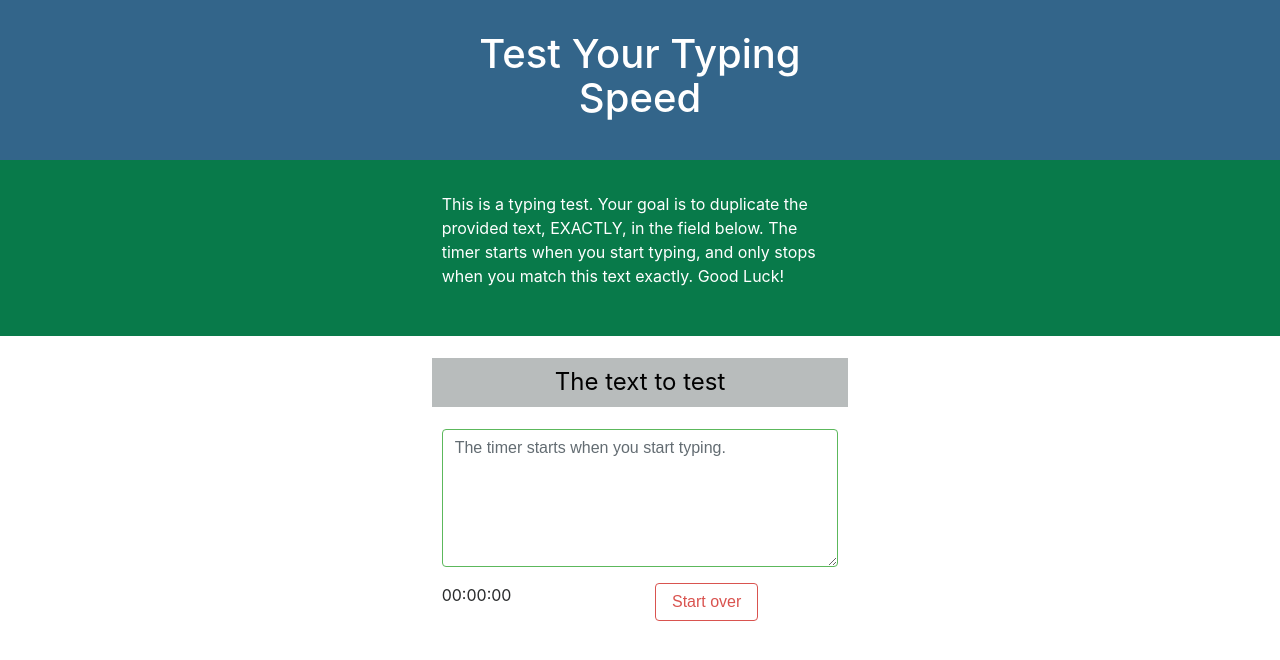
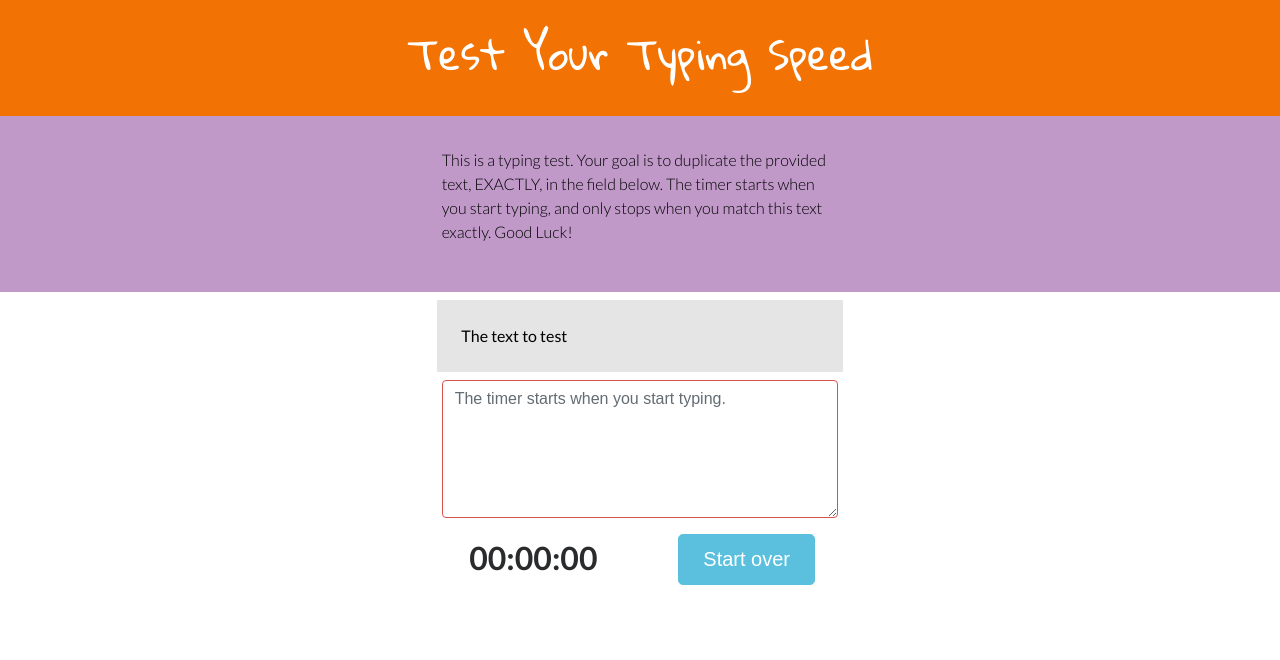
Before and after one commit to ayoolaao/JSTypingSpeedTest, a plain HTML site: page index.html in a window 1280 px wide. Drawn offline with nearby package versions, Linux system fonts and the light colour scheme; a script that the page names is missing.

Commit message:
-changed CSS styles -Polished UI

```diff
--- a/css/style.css
+++ b/css/style.css
@@ -1,30 +1,47 @@
+body {
+    font-family: 'Lato', sans-serif;
+    font-weight: 300;
+}
 
 header {
     padding: 4vh 0;
-    background: #33658a;
+    background: #F27204;
     color: #fff;
     width: 100vw;
+    font-family: 'Gloria Hallelujah', cursive;
     text-align: center;
 }
 
 .intro {
     padding-top: 2em;
     padding-bottom: 2em;
-    background: #087a4a;
-    color: #fff;
+    background: #C099C9;
+    color: #000;
     width: 100vw;
 }
 
 #origin-text {
-    padding: 1em;
+    padding-left: 2em;
+    padding-right: 2em;
 }
 
 #origin-text p {
-    margin-top: 0.5%;
-    margin-bottom: 0.5%;
-    padding: 0.5%;
-    background: #B8BCBC;
+    margin-top: 0.5em;
+    margin-bottom: 0.5em;
+    padding: 1.5em;
+    background: #E5E5E5;
     color: #000;
+    font-size: 1em;
+    font-weight: 400;
+}
+
+#clock {
+    width: auto;
+    font-size: 2em;
+    font-weight: 700;
     text-align: center;
-    font-size: 1.5em;
 }
+
+#reset-button {
+    text-align: center;
+}
--- a/index.html
+++ b/index.html
@@ -4,7 +4,7 @@
 	<meta charset="UTF-8">
 	<meta name="viewport" content="width=device-width, initial-scale=1">
 	<title>JS Typing Speed Test</title>
-	<link href="https://fonts.googleapis.com/css?family=Lato:300,400|Pacifico" rel="stylesheet">
+	<link href="https://fonts.googleapis.com/css?family=Lato:300,400,700|Pacifico|Gloria+Hallelujah" rel="stylesheet">
 	<link rel="stylesheet" href="css/bootstrap.min.css" type="text/css" media="all">
 	<link rel="stylesheet" href="css/style.css" type="text/css" media="all">
 	<script src="https://code.jquery.com/jquery-3.1.1.slim.min.js" defer></script>
@@ -15,39 +15,39 @@
 <body class="container-fluid">
 
 <header class="row">
-	<section class="col-lg-4 offset-lg-4">
+	<section class="col">
 		<h1>Test Your Typing Speed</h1>
 	</section>
 </header>
 
 <main class="main">
 	<article class="intro row">
-		<p class="col-lg-4 offset-lg-4 col-md-6 offset-md-3">
+		<p class="col-xl-4 offset-xl-4 col-lg-6 offset-lg-3 col-md-6 offset-md-3 col-sm-10 offset-sm-1 col-xs-12">
 			This is a typing test. Your goal is to duplicate the provided text, EXACTLY, in the field below.
 			The timer starts when you start typing, and only stops when you match this text exactly. Good Luck!
 		</p>
 	</article>
 
 	<div id="origin-text" class="row">
-		<p class="col-lg-4 offset-lg-4">The text to test</p>
+		<p class="col-xl-4 offset-xl-4 col-lg-6 offset-lg-3 col-md-6 offset-md-3 col-sm-10 offset-sm-1 col-xs-12">The text to test</p>
 	</div>
 
-	<div class="row form-group has-success">
-		<div id="test-wrapper" class="col-lg-4 offset-lg-4 ">
+	<div class="row form-group has-danger">
+		<div id="test-wrapper" class="col-xl-4 offset-xl-4 col-lg-6 offset-lg-3 col-md-6 offset-md-3 col-sm-10 offset-sm-1 col-xs-12">
 			<textarea id="test-area" class="form-control" name="testarea" rows="6" placeholder="The timer starts when you start typing."></textarea>
 		</div>
 	</div>
 
 	<div id="meta" class="row">
-		<div class="col-lg-4 offset-lg-4">
+		<div class="col-xl-4 offset-xl-4 col-lg-6 offset-lg-3 col-md-6 offset-md-3 col-sm-10 offset-sm-1 col-xs-12">
 
 			<div class="row">
-				<section id="clock" class="col-lg-6">
+				<section id="clock" class="col-6">
 					<p class="timer">00:00:00</p>
 				</section>
 
-				<section id="reset-button" class="col-lg-6">
-					<button type="button" id="reset" class="btn btn-outline-danger">Start over</button>
+				<section id="reset-button" class="col-6">
+					<button type="button" id="reset" class="btn btn-info btn-lg">Start over</button>
 				</section>
 			</div>
 
```
